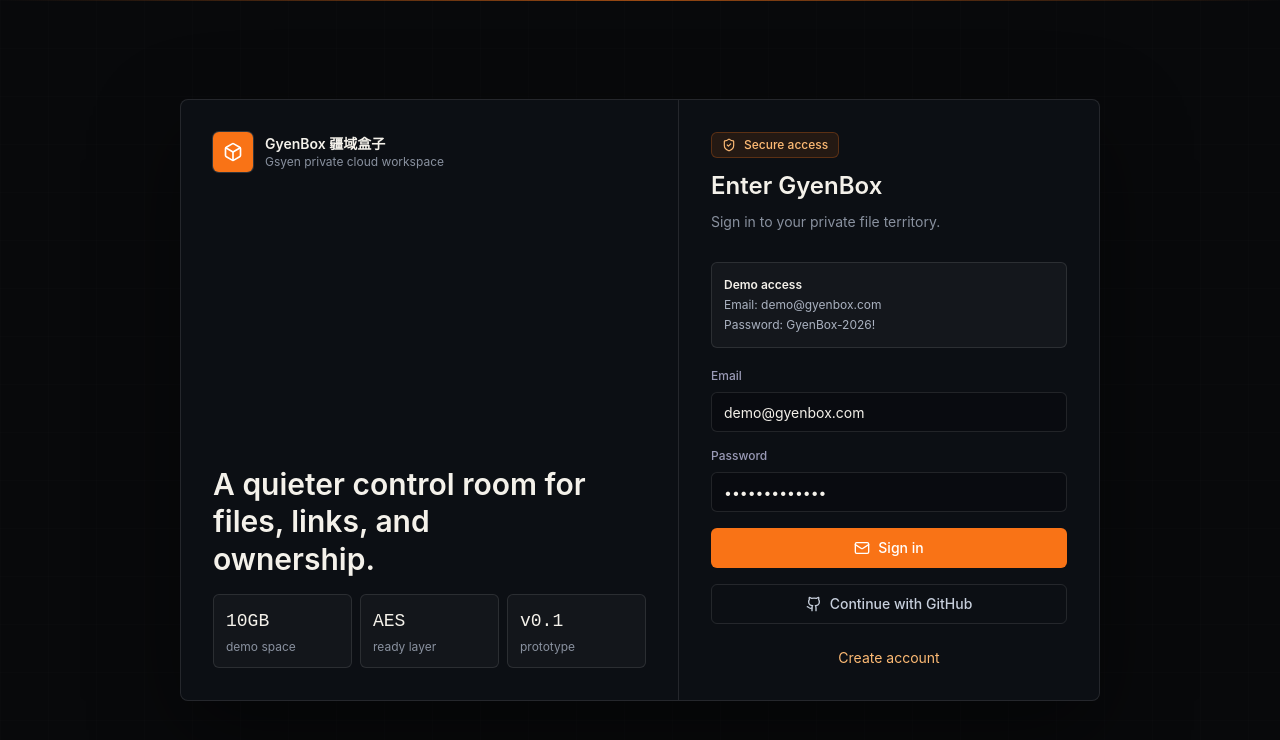
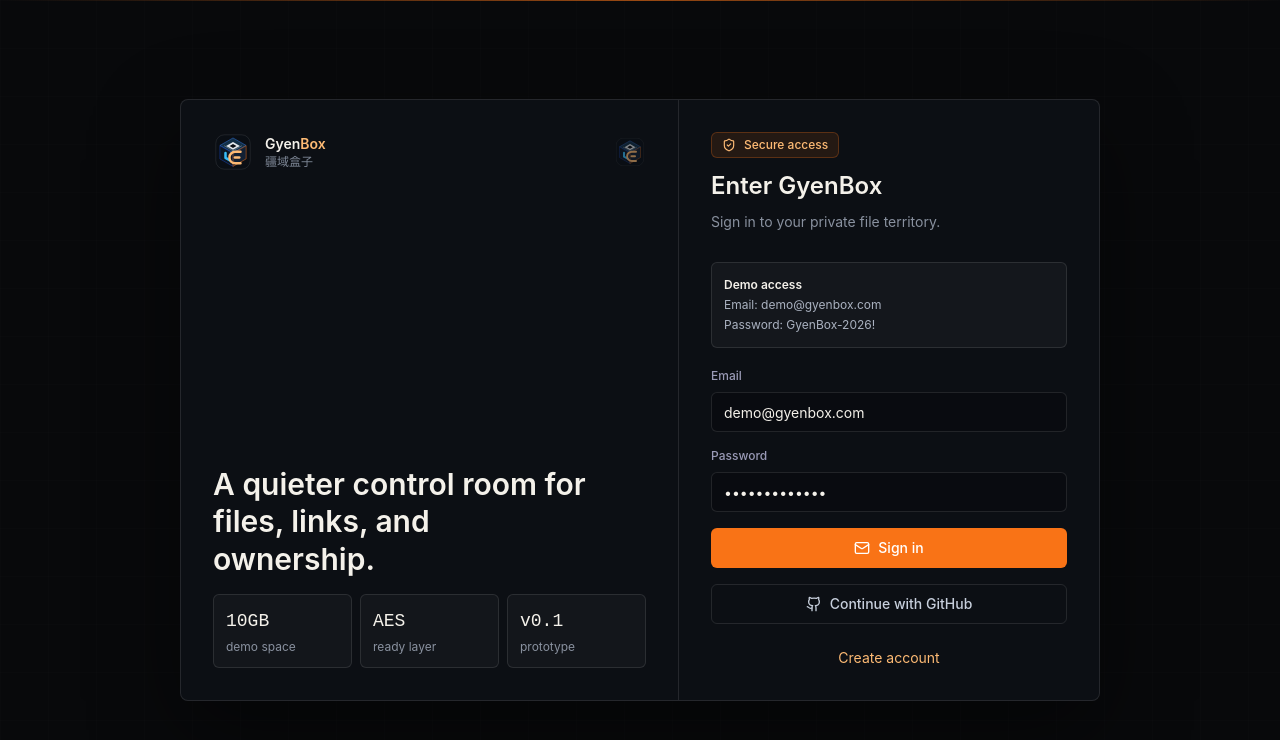
Before and after one commit to Christine3749/GyenBox, a Next.js app in the folder apps/web/: page /login in a window 1280 px wide. Shown: the top 740 px of the page. Built offline with nearby package versions, Linux system fonts and the light colour scheme.

Commit message:
Replace temporary logo with GyenBox mark

```diff
--- /dev/null
+++ b/apps/web/components/brand/gyenbox-logo.tsx
@@ -0,0 +1,54 @@
+"use client"
+
+import { cn } from "@/lib/utils"
+
+type GyenBoxMarkProps = {
+  className?: string
+  title?: string
+}
+
+type GyenBoxLogoProps = {
+  className?: string
+  markClassName?: string
+  wordmarkClassName?: string
+  showSubtitle?: boolean
+}
+
+export function GyenBoxMark({ className, title = "GyenBox" }: GyenBoxMarkProps) {
+  return (
+    <svg
+      viewBox="0 0 64 64"
+      role="img"
+      aria-label={title}
+      className={cn("h-9 w-9 shrink-0", className)}
+      fill="none"
+      xmlns="http://www.w3.org/2000/svg"
+    >
+      <rect x="4" y="4" width="56" height="56" rx="14" fill="#0A0E14" />
+      <rect x="4.5" y="4.5" width="55" height="55" rx="13.5" stroke="white" strokeOpacity="0.14" />
+      <path d="M32 9.5 53 21.5 32 33.5 11 21.5 32 9.5Z" fill="#133047" stroke="#3B82F6" strokeOpacity="0.7" />
+      <path d="M11 22 32 34v21L11 43V22Z" fill="#0C1723" stroke="#1D4ED8" strokeOpacity="0.65" />
+      <path d="M53 22 32 34v21l21-12V22Z" fill="#122033" stroke="#F97316" strokeOpacity="0.75" />
+      <path d="M21 22.3 32 16l11 6.3-11 6.2-11-6.2Z" fill="#F8FAFC" fillOpacity="0.92" />
+      <path d="M26.5 22.3 32 19.2l5.5 3.1-5.5 3.1-5.5-3.1Z" fill="#0A0E14" />
+      <path d="M20 33.5v7.8l7.3 4.2" stroke="#38BDF8" strokeWidth="4" strokeLinecap="round" strokeLinejoin="round" />
+      <path d="M44 31.5h-8.2c-5.3 0-9.5 4-9.5 9.1 0 5.3 4.2 9.2 9.6 9.2H44" stroke="#FDBA74" strokeWidth="4" strokeLinecap="round" strokeLinejoin="round" />
+      <path d="M42 40.6h-7" stroke="#FDBA74" strokeWidth="4" strokeLinecap="round" />
+      <path d="M18 22 32 30l14-8" stroke="white" strokeOpacity="0.32" strokeWidth="1.5" strokeLinejoin="round" />
+    </svg>
+  )
+}
+
+export function GyenBoxLogo({ className, markClassName, wordmarkClassName, showSubtitle = false }: GyenBoxLogoProps) {
+  return (
+    <span className={cn("inline-flex items-center gap-3", className)}>
+      <GyenBoxMark className={markClassName} />
+      <span className="min-w-0">
+        <span className={cn("block text-sm font-semibold tracking-normal text-[#F4F1EA]", wordmarkClassName)}>
+          Gyen<span className="text-[#FDBA74]">Box</span>
+        </span>
+        {showSubtitle ? <span className="block text-xs text-[#7E8796]">疆域盒子</span> : null}
+      </span>
+    </span>
+  )
+}
--- a/apps/web/components/gyenbox/components/Topbar.tsx
+++ b/apps/web/components/gyenbox/components/Topbar.tsx
@@ -39,13 +39,28 @@
     <header className="sticky top-0 w-full h-[56px] bg-[#0F0F1A] border-b border-[#1E1E2E] px-5 flex items-center gap-3 z-100 select-none" id="topbar">
       {/* LEFT BRAND SECTION */}
       <div className="flex items-center gap-2.5 cursor-pointer" onClick={() => onNavigateToFolder(null)} id="brand-container">
-        {/* Logo Mark */}
-        <div className="w-7 h-7 bg-[#7C6AF7] rounded-md flex items-center justify-center border border-[#7C6AF7]" id="logo-mark">
-          <span className="font-sans font-bold text-[14px] text-white">G</span>
-        </div>
-        {/* Wordmark */}
+        <svg
+          id="logo-mark"
+          className="w-7 h-7 shrink-0"
+          viewBox="0 0 64 64"
+          role="img"
+          aria-label="GyenBox"
+          fill="none"
+          xmlns="http://www.w3.org/2000/svg"
+        >
+          <rect x="4" y="4" width="56" height="56" rx="14" fill="#0A0E14" />
+          <rect x="4.5" y="4.5" width="55" height="55" rx="13.5" stroke="white" strokeOpacity="0.14" />
+          <path d="M32 9.5 53 21.5 32 33.5 11 21.5 32 9.5Z" fill="#133047" stroke="#3B82F6" strokeOpacity="0.7" />
+          <path d="M11 22 32 34v21L11 43V22Z" fill="#0C1723" stroke="#1D4ED8" strokeOpacity="0.65" />
+          <path d="M53 22 32 34v21l21-12V22Z" fill="#122033" stroke="#F97316" strokeOpacity="0.75" />
+          <path d="M21 22.3 32 16l11 6.3-11 6.2-11-6.2Z" fill="#F8FAFC" fillOpacity="0.92" />
+          <path d="M26.5 22.3 32 19.2l5.5 3.1-5.5 3.1-5.5-3.1Z" fill="#0A0E14" />
+          <path d="M20 33.5v7.8l7.3 4.2" stroke="#38BDF8" strokeWidth="4" strokeLinecap="round" strokeLinejoin="round" />
+          <path d="M44 31.5h-8.2c-5.3 0-9.5 4-9.5 9.1 0 5.3 4.2 9.2 9.6 9.2H44" stroke="#FDBA74" strokeWidth="4" strokeLinecap="round" strokeLinejoin="round" />
+          <path d="M42 40.6h-7" stroke="#FDBA74" strokeWidth="4" strokeLinecap="round" />
+        </svg>
         <span className="font-sans font-semibold text-[15px] text-[#EEEEF8]" id="logo-wordmark">
-          yenbox
+          Gyen<span className="text-[#FDBA74]">Box</span>
         </span>
       </div>
 
--- a/apps/web/components/gyenbox/workspace.tsx
+++ b/apps/web/components/gyenbox/workspace.tsx
@@ -6,7 +6,6 @@
   Activity,
   Archive,
   Bell,
-  Box,
   Check,
   Clock3,
   Download,
@@ -32,6 +31,7 @@
   X,
 } from 'lucide-react'
 
+import { GyenBoxLogo } from '@/components/brand/gyenbox-logo'
 import { INITIAL_ACTIVITIES, INITIAL_COMMENTS, INITIAL_FILES } from './initialData'
 import type { ActivityItem, CommentItem, FileItem, FileType } from './types'
 
@@ -197,13 +197,7 @@
             setSelectedId(null)
           }}
         >
-          <span className="flex h-9 w-9 items-center justify-center rounded-md bg-[#F97316] text-white shadow-[0_0_0_1px_rgba(255,255,255,0.15)]">
-            <Box className="h-4 w-4" />
-          </span>
-          <span>
-            <span className="block text-sm font-semibold">GyenBox</span>
-            <span className="block text-xs text-[#7E8796]">疆域盒子</span>
-          </span>
+          <GyenBoxLogo showSubtitle markClassName="h-9 w-9" />
         </button>
 
         <nav className="space-y-1">
--- a/apps/web/components/layout/auth-panel.tsx
+++ b/apps/web/components/layout/auth-panel.tsx
@@ -6,7 +6,8 @@
 import { signIn } from "next-auth/react"
 import { Button } from "@/components/ui/button"
 import { Input } from "@/components/ui/input"
-import { Box, Github, Mail, ShieldCheck } from "lucide-react"
+import { Github, Mail, ShieldCheck } from "lucide-react"
+import { GyenBoxLogo, GyenBoxMark } from "@/components/brand/gyenbox-logo"
 
 type AuthPanelProps = {
   mode: "login" | "signup" | "verify"
@@ -91,14 +92,9 @@
 
       <section className="relative grid w-full max-w-[920px] grid-cols-1 overflow-hidden rounded-lg border border-white/10 bg-[#0D1016]/95 shadow-[0_30px_90px_rgba(0,0,0,0.45)] md:grid-cols-[1fr_420px]">
         <div className="hidden min-h-[560px] border-r border-white/10 p-8 md:flex md:flex-col">
-          <div className="flex items-center gap-3">
-            <div className="flex h-10 w-10 items-center justify-center rounded-md bg-[#F97316] text-white shadow-[0_0_0_1px_rgba(255,255,255,0.16)]">
-              <Box className="h-5 w-5" />
-            </div>
-            <div>
-              <p className="text-sm font-semibold">GyenBox 疆域盒子</p>
-              <p className="text-xs text-[#89919F]">Gsyen private cloud workspace</p>
-            </div>
+          <div className="flex items-center justify-between gap-3">
+            <GyenBoxLogo showSubtitle markClassName="h-10 w-10" />
+            <GyenBoxMark className="h-8 w-8 opacity-55" title="GyenBox secondary mark" />
           </div>
 
           <div className="mt-auto grid gap-4">
@@ -124,15 +120,7 @@
 
         <div className="p-6 sm:p-8">
           <div className="mb-8 flex items-center justify-between md:hidden">
-            <div className="flex items-center gap-3">
-              <div className="flex h-9 w-9 items-center justify-center rounded-md bg-[#F97316] text-white">
-                <Box className="h-4 w-4" />
-              </div>
-              <div>
-                <p className="text-sm font-semibold">GyenBox</p>
-                <p className="text-xs text-[#89919F]">疆域盒子</p>
-              </div>
-            </div>
+            <GyenBoxLogo showSubtitle markClassName="h-9 w-9" />
           </div>
 
           <div className="mb-7">
--- a/apps/web/components/layout/sidebar.tsx
+++ b/apps/web/components/layout/sidebar.tsx
@@ -3,9 +3,9 @@
 import Link from "next/link"
 import { usePathname } from "next/navigation"
 import { cn } from "@/lib/utils"
+import { GyenBoxLogo } from "@/components/brand/gyenbox-logo"
 import {
   Bell,
-  Box,
   FileClock,
   Files,
   Home,
@@ -39,13 +39,7 @@
   return (
     <aside className="hidden h-screen w-60 shrink-0 border-r border-border bg-card/95 md:flex md:flex-col">
       <div className="flex h-14 items-center gap-3 border-b border-border px-4">
-        <div className="flex h-8 w-8 items-center justify-center rounded-md bg-primary text-primary-foreground">
-          <Box className="h-4 w-4" />
-        </div>
-        <div className="min-w-0">
-          <p className="truncate text-sm font-semibold">GyenBox</p>
-          <p className="truncate text-xs text-muted-foreground">疆域盒子</p>
-        </div>
+        <GyenBoxLogo showSubtitle markClassName="h-8 w-8" wordmarkClassName="text-foreground" />
       </div>
       <nav className="flex flex-1 flex-col gap-1 p-3">
         {navItems.map((item) => (
```
Also changed, not shown: 2 other files (tests, documents, lock files or other folders).
